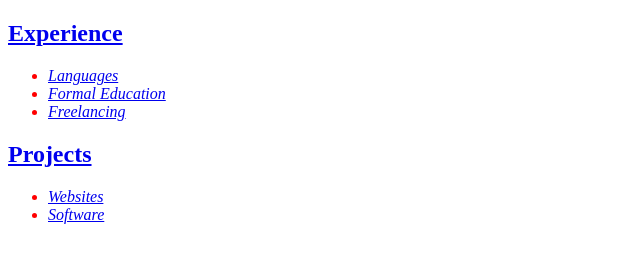
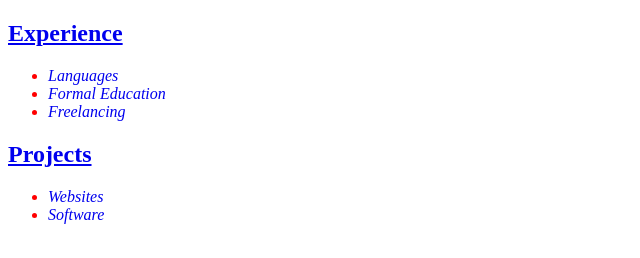
Before and after one commit to ttindell3/Portfolio, a plain HTML site: page index.html in a window 1280 px wide. Shown: the full height of the page, 0-640 px from the left. Drawn offline with Linux system fonts and the light colour scheme.

Commit message:
Update index.html

```diff
--- a/index.html
+++ b/index.html
@@ -14,22 +14,22 @@
     <h2><a href="#Experience">Experience</a></h2>
     <ul>
       <li>
-        <a href="#Languages" text-decoration="none">Languages</a>
+        <a href="#Languages" style="text-decoration:none">Languages</a>
       </li>
       <li>
-        <a href="#Formal Education" text-decoration="none">Formal Education</a>
+        <a href="#Formal Education" style="text-decoration:none">Formal Education</a>
       </li>
       <li>
-        <a href="#Freelancing" text-decoration="none">Freelancing</a>
+        <a href="#Freelancing" style="text-decoration:none">Freelancing</a>
       </li>
     </ul>
     <h2><a href="#Projects">Projects</a></h2>
     <ul>
       <li>
-        <a href="#Websites" text-decoration="none">Websites</a>
+        <a href="#Websites" style="text-decoration:none">Websites</a>
       </li>
       <li>
-        <a href="#Software" text-decoration="none">Software</a>
+        <a href="#Software" style="text-decoration:none">Software</a>
       </li>
     </ul>
   </body>
```
